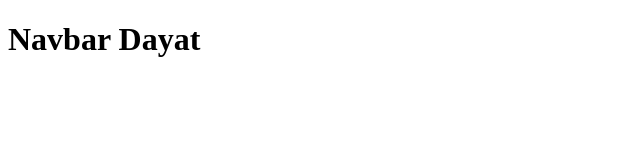
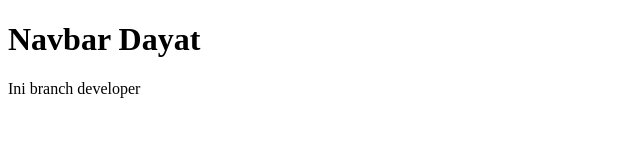
Before and after one commit to hidayatullah191001/pelatihan, a plain HTML site: page index.html in a window 1280 px wide. Shown: the whole page, without its empty margins (0-640 px from the left). Drawn offline with Linux system fonts and the light colour scheme.

Commit message:
tag p developer

```diff
--- a/index.html
+++ b/index.html
@@ -8,5 +8,6 @@
 </head>
 <body>
     <h1>Navbar Dayat</h1>
+    <p>Ini branch developer</p>
 </body>
 </html>
```
